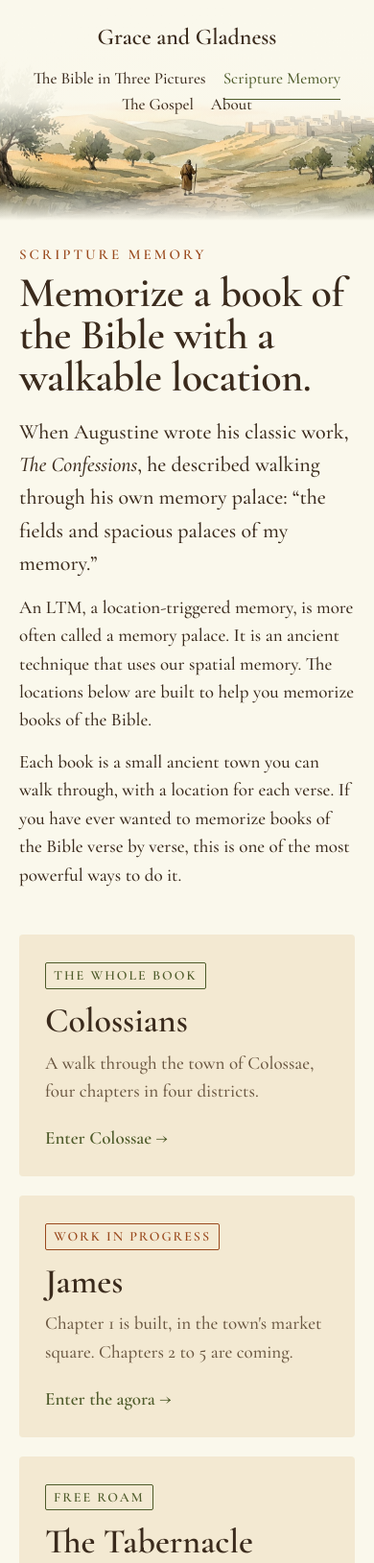
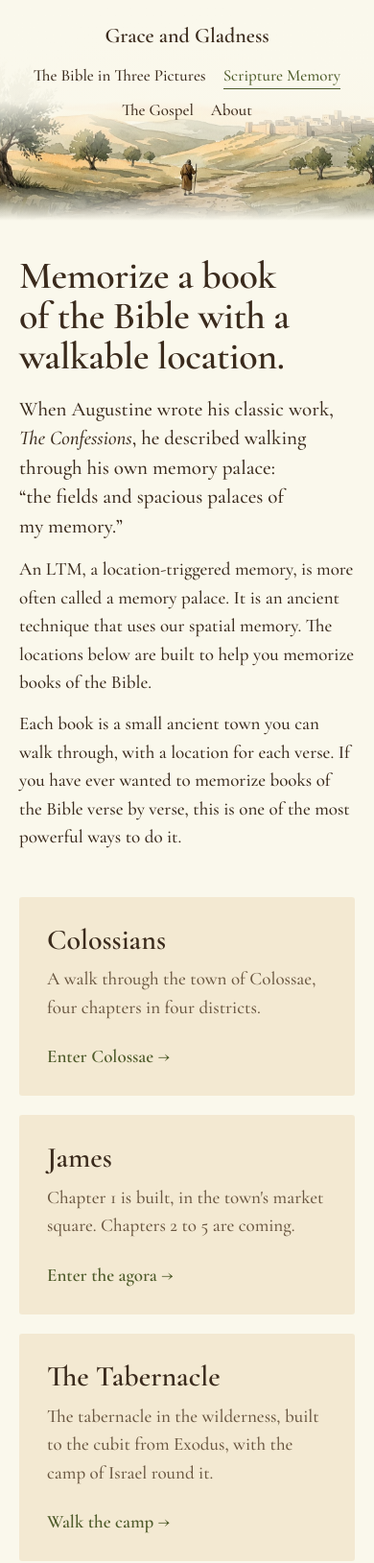
Before and after one commit to GebSierra/graceandgladness, a plain HTML site: page memory/index.html in a window 390 px wide. Shown: the top 1629 px of the page at 96% size. Drawn offline with nearby package versions, Linux system fonts and the light colour scheme.

Commit message:
Apply the design rules to every inner page.
Left aligned with the home page margin, smaller titles, no repeated
labels or pills, cards that do not lift, arrows that nudge, one-colour
verse, no fake browser bar on the gospel frame.

Co-Authored-By: Claude Opus 5.5 <noreply@anthropic.com>
Claude-Session: https://claude.ai/code/session_013WXbSsci723rjzw52yTkmR

```diff
--- a/assets/site.css
+++ b/assets/site.css
@@ -45,9 +45,9 @@ a:focus-visible, button:focus-visible { outline: 3px solid var(--glad); outline-
   border: 0; border-radius: 3px;
   cursor: pointer;
   box-shadow: 0 1px 0 rgba(255,255,255,.18) inset, 0 6px 18px rgba(var(--ink-rgb),.22);
-  transition: background .2s ease, transform .2s ease, box-shadow .2s ease;
+  transition: background .2s ease;
 }
-.btn:hover { background: var(--grace-dark); color: var(--paper); transform: translateY(-1px); box-shadow: 0 1px 0 rgba(255,255,255,.18) inset, 0 10px 24px rgba(var(--ink-rgb),.28); }
+.btn:hover { background: var(--grace-dark); color: var(--paper); }
 .btn.quiet { background: transparent; color: var(--grace); box-shadow: inset 0 0 0 1.5px var(--grace); }
 .btn.quiet:hover { background: var(--grace); color: var(--paper); }
 
@@ -64,21 +64,20 @@ a:focus-visible, button:focus-visible { outline: 3px solid var(--glad); outline-
 }
 .topbar {
   position: relative; z-index: 2;
-  max-width: 1240px; margin: 0 auto;
-  padding: 18px 28px;
+  padding: 18px clamp(20px, 5vw, 72px);
   display: flex; flex-wrap: wrap; align-items: center; justify-content: space-between; gap: 4px 28px;
 }
-.topbar .wordmark { font-size: 27px; padding: 8px 0; }
-.menu { display: flex; flex-wrap: wrap; gap: 0 26px; font-size: 19px; }
+.topbar .wordmark { font-size: 22px; padding: 8px 0; }
+.menu { display: flex; flex-wrap: wrap; gap: 0 30px; font-size: 18px; }
 .menu a { color: var(--ink); text-decoration: none; padding: 11px 0; border-bottom: 1.5px solid transparent; }
 .menu a:hover { color: var(--grace); border-bottom-color: currentColor; }
 .menu a[aria-current="page"] { color: var(--grace); border-bottom-color: var(--grace); }
 
 /* ---------- Inner page body ---------- */
-.page { max-width: 1040px; margin: 0 auto; padding: 36px 28px 96px; position: relative; z-index: 2; }
+.page { max-width: 1240px; padding: 40px clamp(20px, 5vw, 72px) 112px; position: relative; z-index: 2; }
 .eyebrow { font-size: 15px; font-weight: 600; letter-spacing: .2em; text-transform: uppercase; color: var(--glad); }
-.title { margin-top: 6px; font-weight: 600; font-size: clamp(44px, 6vw, 76px); line-height: 1; letter-spacing: -.01em; }
-.lede { margin-top: 18px; font-size: clamp(22px, 2.2vw, 26px); max-width: 32em; color: var(--ink); }
+.title { margin-top: 8px; font-weight: 600; font-size: clamp(40px, 4.4vw, 64px); line-height: 1.05; letter-spacing: -.01em; max-width: 16em; text-wrap: balance; }
+.lede { margin-top: 20px; font-size: clamp(21px, 1.9vw, 25px); line-height: 1.45; max-width: 32em; color: var(--ink); text-wrap: pretty; }
 .rule { height: 1px; background: var(--line); border: 0; margin: 48px 0; }
 .prose p + p { margin-top: 14px; }
 .prose { max-width: 36em; }
@@ -86,11 +85,12 @@ a:focus-visible, button:focus-visible { outline: 3px solid var(--glad); outline-
 /* ---------- Footer ---------- */
 .foot {
   border-top: 1px solid var(--line);
-  padding: 28px;
+  padding: 28px clamp(20px, 5vw, 72px);
   font-size: 17px; color: var(--ink-soft);
   display: flex; flex-wrap: wrap; justify-content: center; gap: 6px 24px; text-align: center;
 }
 .foot .wordmark { font-size: 20px; }
+.foot span { text-wrap: balance; }
 
 /* ---------- Arrival motion, once per load ---------- */
 @keyframes rise { from { opacity: 0; transform: translateY(12px); } to { opacity: 1; transform: none; } }
@@ -101,9 +101,10 @@ a:focus-visible, button:focus-visible { outline: 3px solid var(--glad); outline-
 @media (max-width: 720px) {
   body { font-size: 19px; }
   .topbar { padding: 12px 20px; justify-content: center; }
-  .topbar .wordmark { font-size: 24px; }
   .menu { justify-content: center; gap: 0 18px; font-size: 17px; }
-  .page { padding: 24px 20px 72px; }
+  .topbar .menu a { padding: 6px 0 3px; }
+  .topbar .menu { row-gap: 10px; }
+  .page { padding: 28px 20px 80px; }
   .banner { height: 200px; background-position: 30% 78%; }
 }
 @media (max-width: 720px) {
@@ -142,3 +143,10 @@ a:focus-visible, button:focus-visible { outline: 3px solid var(--glad); outline-
 .btn:hover .arrow, .btn:focus-visible .arrow { transform: translateX(5px); }
 @media (prefers-reduced-motion: reduce) { .peek, .btn .arrow { transition: none; } }
 @media (hover: none), (max-width: 720px) { .peek { display: none; } }
+
+/* Links that end with an arrow: the arrow moves a little on hover, like the button's. */
+.more { font-weight: 600; color: var(--grace); }
+.more .arrow { display: inline-block; transition: transform .25s cubic-bezier(.2,.7,.2,1); }
+a:hover .more .arrow, a:focus-visible .more .arrow { transform: translateX(5px); }
+@media (prefers-reduced-motion: reduce) { .more .arrow { transition: none; } }
+h1, h2, h3 { text-wrap: balance; }
--- a/memory/index.html
+++ b/memory/index.html
@@ -11,18 +11,16 @@
 <link rel="stylesheet" href="https://fonts.googleapis.com/css2?family=Cormorant+Garamond:ital,wght@0,500;0,600;1,500&display=swap">
 <link rel="stylesheet" href="../assets/site.css">
 <style>
-.intro p + p { margin-top: 14px; max-width: 34em; }
+.intro { max-width: 34em; }
+.intro p + p { margin-top: 14px; }
 .intro .lede em { font-style: italic; }
 .worlds { margin-top: 48px; display: grid; grid-template-columns: repeat(3, minmax(0,1fr)); gap: 20px; }
-.world { display: flex; flex-direction: column; text-decoration: none; color: var(--ink); background: var(--paper-2); border-radius: 4px; padding: 28px 26px 24px; border: 1px solid transparent; transition: border-color .2s ease, transform .2s ease, box-shadow .2s ease; }
-.world:hover { color: var(--ink); border-color: var(--line); transform: translateY(-3px); box-shadow: 0 14px 30px rgba(23,59,43,.12); }
-.world h2 { margin-top: 14px; font-weight: 600; font-size: 36px; line-height: 1.05; }
+.world { display: flex; flex-direction: column; text-decoration: none; color: var(--ink); background: var(--paper-2); border-radius: 3px; padding: 28px 28px 26px; border: 1px solid transparent; transition: border-color .2s ease; }
+.world:hover { color: var(--ink); border-color: var(--line); }
+.world h2 { font-weight: 600; font-size: clamp(30px, 2.6vw, 36px); line-height: 1.05; }
 .world p { margin-top: 10px; color: var(--ink-soft); flex-grow: 1; }
-.world .go { margin-top: 20px; font-weight: 600; color: var(--grace); }
-.world .go::after { content: " →"; }
-.tag { align-self: flex-start; font-size: 14px; font-weight: 600; letter-spacing: .14em; text-transform: uppercase; color: var(--grace); border: 1px solid currentColor; border-radius: 2px; padding: 2px 8px; }
-.tag.wip { color: var(--glad); }
-.sub { font-weight: 600; font-size: 32px; margin-bottom: 12px; }
+.world .more { margin-top: 22px; }
+.sub { font-weight: 600; font-size: clamp(28px, 2.6vw, 34px); line-height: 1.1; margin-bottom: 14px; }
 @media (max-width: 900px) { .worlds { grid-template-columns: minmax(0,1fr); } }
 @media (prefers-reduced-motion: reduce) { .world { transition: none; } }
 </style>
@@ -52,8 +50,7 @@
   </div>
 </header>
 <main class="page">
-  <p class="eyebrow rise">Scripture Memory</p>
-  <h1 class="title rise d1">Memorize a book of the Bible with a walkable location.</h1>
+  <h1 class="title rise">Memorize a book of the Bible with a walkable location.</h1>
   <div class="intro rise d2">
     <p class="lede">When Augustine wrote his classic work, <em>The Confessions</em>, he described walking through his own memory palace: “the fields and spacious palaces of my memory.”</p>
     <p>An LTM, a location-triggered memory, is more often called a memory palace. It is an ancient technique that uses our spatial memory. The locations below are built to help you memorize books of the Bible.</p>
@@ -62,22 +59,19 @@
 
   <div class="worlds">
     <a class="world rise d2" href="colossians/">
-      <span class="tag">The whole book</span>
       <h2>Colossians</h2>
       <p>A walk through the town of Colossae, four chapters in four districts.</p>
-      <span class="go">Enter Colossae</span>
+      <span class="more">Enter Colossae <span class="arrow" aria-hidden="true">→</span></span>
     </a>
     <a class="world rise d3" href="james/">
-      <span class="tag wip">Work in progress</span>
       <h2>James</h2>
       <p>Chapter 1 is built, in the town's market square. Chapters 2 to 5 are coming.</p>
-      <span class="go">Enter the agora</span>
+      <span class="more">Enter the agora <span class="arrow" aria-hidden="true">→</span></span>
     </a>
     <a class="world rise d4" href="tabernacle/">
-      <span class="tag">Free roam</span>
       <h2>The Tabernacle</h2>
       <p>The tabernacle in the wilderness, built to the cubit from Exodus, with the camp of Israel round it.</p>
-      <span class="go">Walk the camp</span>
+      <span class="more">Walk the camp <span class="arrow" aria-hidden="true">→</span></span>
     </a>
   </div>
 
```
Also changed, not shown: about/index.html (+2 -4 lines), bible/index.html (+1 -1 lines), gospel/index.html (+4 -9 lines), memory/colossians/index.html (+1 -1 lines), memory/james/index.html (+2 -2 lines), memory/tabernacle/index.html (+1 -1 lines).
